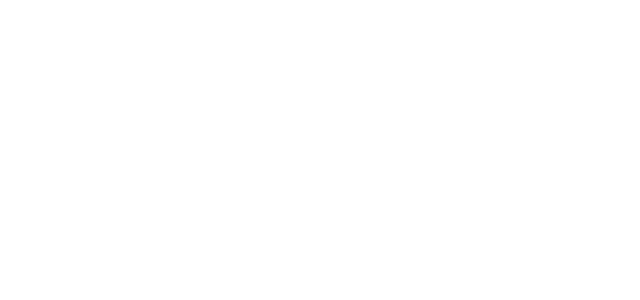
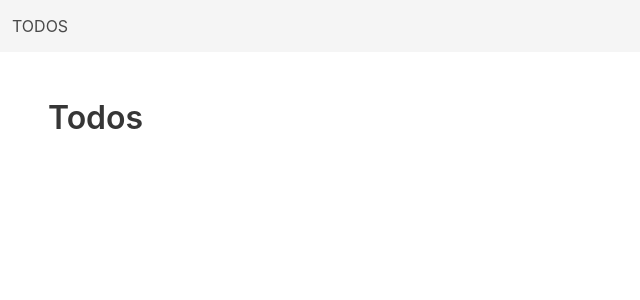
Before and after one commit to Giocatory/todos-new, a React (Create React App) app: page / in a window 1280 px wide. Shown: the top 300 px of the page, without its empty margins (0-640 px from the left). Built offline with nearby package versions, Linux system fonts and the light colour scheme.

Commit message:
проверка работы Bulma.io

```diff
--- /dev/null
+++ b/src/App.js
@@ -0,0 +1,48 @@
+import React, {Component} from "react";
+
+const date1 = new Date(2023, 5, 9, 23, 47);
+const date2 = new Date(2023, 5, 10, 0, 47);
+
+const initialData = [
+    {
+        title: 'Изучить React', // Заголовок дела
+        desc: 'Чем быстрее, тем лучше', // Необязательное примечание к делу
+        image: '', // картинка в виде data URL
+        done: true, // выполнено или нет
+        createdAt: date1.toLocaleDateString(), // автоматически заносимые дата и время создания дела
+        key: date1.getTime() // уникальный идентификатор дела (кол-во милисекунд от 01.01.1970) заносится автоматически
+    },
+    {
+        title: 'Написать первое React приложение',
+        desc: 'Список запланированных дел',
+        image: '',
+        done: false,
+        createdAt: date2.toLocaleDateString(),
+        key: date2.getTime()
+    }
+]
+
+export default class App extends Component {
+    constructor(props) {
+        super(props);
+
+        this.data = initialData;
+    }
+
+    render() {
+        return(
+            <div>
+                <nav className="navbar is-light">
+                    <div className="navbar-brand">
+                        <span className="navbar-item is-uppercase">
+                            Todos
+                        </span>
+                    </div>
+                </nav>
+                <main className="content px-6 mt-6">
+                    <h1>Todos</h1>
+                </main>
+            </div>
+        )
+    }
+}
--- a/src/index.js
+++ b/src/index.js
@@ -1,10 +1,11 @@
 import React from 'react';
 import ReactDOM from 'react-dom/client';
 import 'bulma/css/bulma.css'
+import App from './App';
 
 const root = ReactDOM.createRoot(document.getElementById('root'));
 root.render(
   <React.StrictMode>
-
+    <App />
   </React.StrictMode>
 );
```
